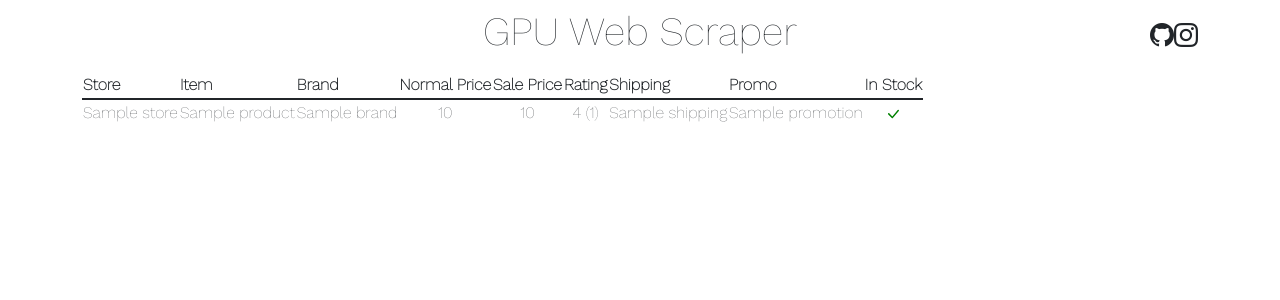
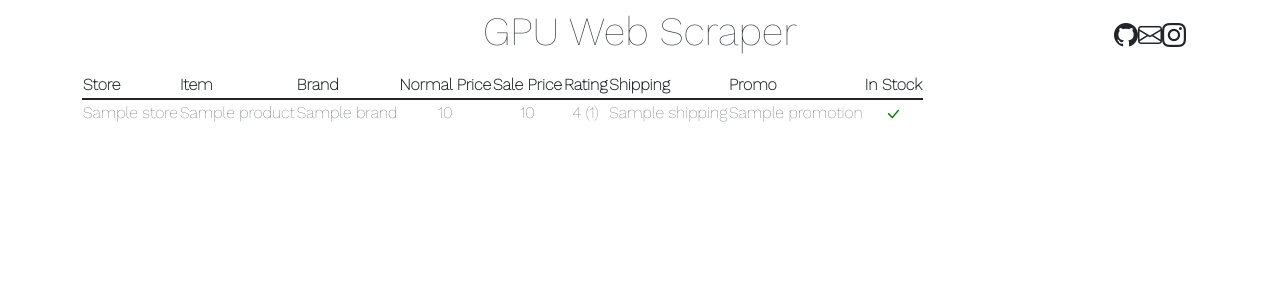
Before and after one commit to JoshFung/MapleScrape, a Django app: template templates/home.html in a window 1280 px wide. Shown: the top 300 px of the page. Run offline with Django 3.2, Linux system fonts and the light colour scheme; the template is opened without the code that fills it: most values are stand-ins (such as "Sample title", 1, 10 or a date in 2020); some libraries are stand-ins or nearby versions.

Commit message:
Fixed header bar and added email

```diff
--- a/templates/base.html
+++ b/templates/base.html
@@ -1,9 +1,9 @@
 <!DOCTYPE html>
 
 <html>
-{% load static %}
 
 <head>
+    {% load static %}
     <meta charset="utf-8">
     <title>{% block title %}GPU WEB SCRAPER{% endblock title %}</title>
     <meta name="viewport" content="width=device-width, initial-scale=1, shrink-to-fit=no">
@@ -21,26 +21,35 @@
 <header>
     <div class="container">
         <div class="navbar d-flex flex-row">
-            <div class="hstack ms-auto justify-content-end" style="visibility: hidden">
+            <div class="ms-auto justify-content-start">
+                <div class="container hstack" style="visibility: hidden">
                     <a class="nav-link" href="https://github.com/JoshFung" target="_blank" rel="noopener noreferrer">
-                    <i class="bi bi-github lg"></i>
+                        <i class="bi bi-github lg" id="spacer-icon"></i>
+                    </a>
+                    <a class="nav-link" href="mailto: joshuagyfung@gmail.com">
+                        <i class="bi bi-envelope" id="spacer-icon"></i>
                     </a>
                     <a class="nav-link" href="https://www.instagram.com/josh.fung/" target="_blank"
                        rel="noopener noreferrer">
-                    <i class="bi bi-instagram"></i>
+                        <i class="bi bi-instagram" id="spacer-icon"></i>
                     </a>
                 </div>
+            </div>
             <h1 class="mx-auto justify-content-center">GPU Web Scraper</h1>
-            <div class="hstack ms-auto justify-content-end">
+            <div class="ms-auto justify-content-end">
+                <div class="container hstack">
                     <a class="nav-link" href="https://github.com/JoshFung" target="_blank" rel="noopener noreferrer">
-                    <i class="bi bi-github lg"></i>
+                        <i class="bi bi-github lg" id="icon"></i>
+                    </a>
+                    <a class="nav-link" href="mailto: joshuagyfung@gmail.com">
+                        <i class="bi bi-envelope" id="icon"></i>
                     </a>
                     <a class="nav-link" href="https://www.instagram.com/josh.fung/" target="_blank"
                        rel="noopener noreferrer">
-                    <i class="bi bi-instagram"></i>
+                        <i class="bi bi-instagram" id="icon"></i>
                     </a>
                 </div>
-            </nav>
+            </div>
         </div>
     </div>
 </header>
```
Lines whose indentation alone changed are shown as unchanged.
